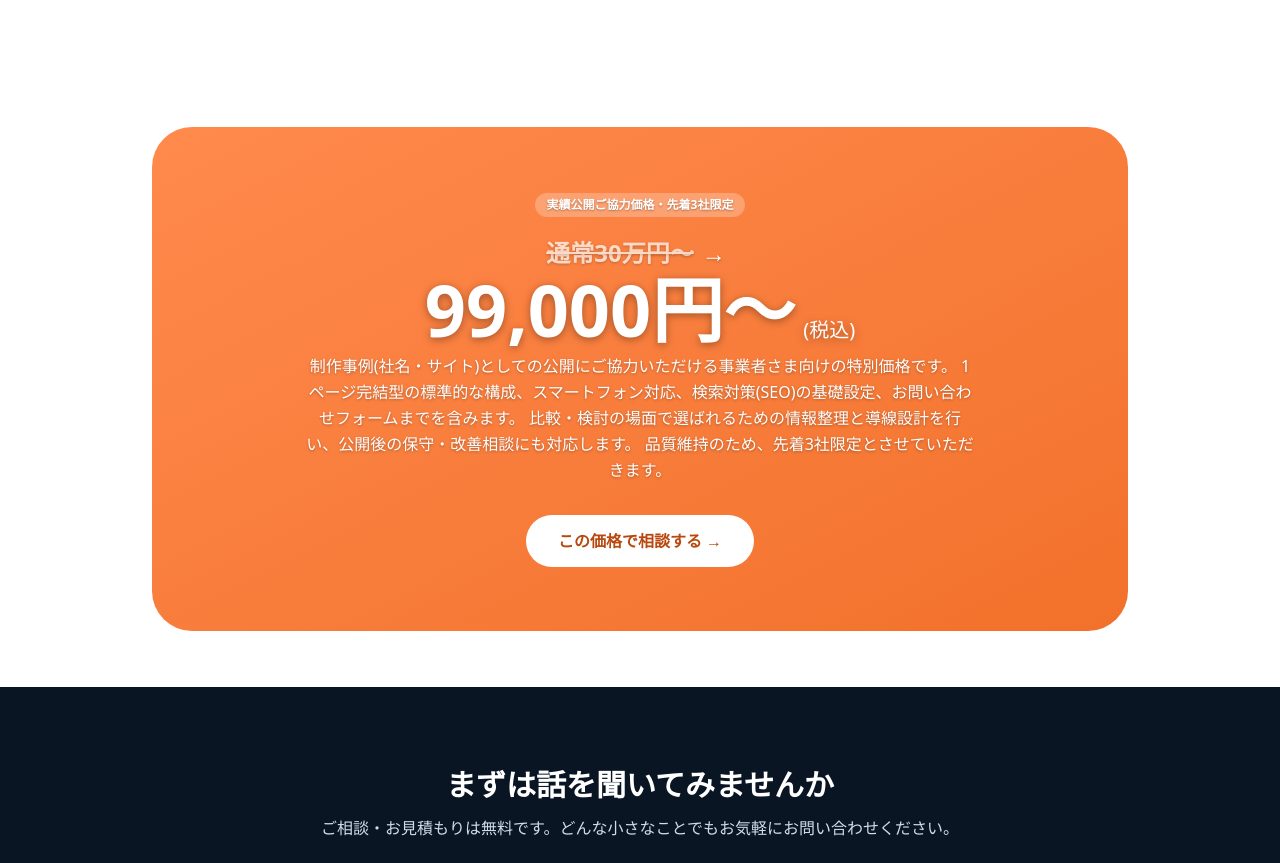
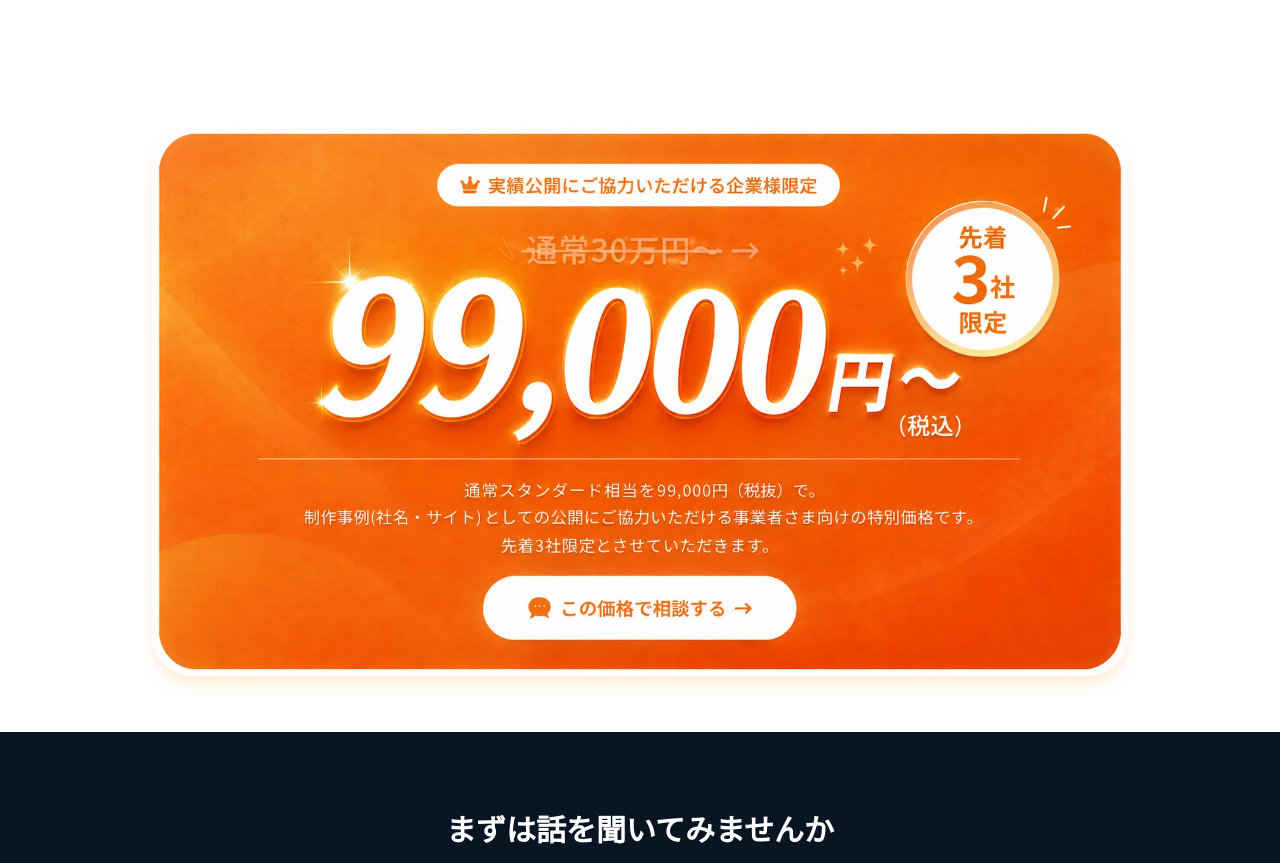
Before and after one commit to t9b85bxt/Koizumi-Web-Studio, a React (Vite) app: page / in a window 1280 px wide. Shown: the part 6340-7203 px from the top of the page. Built offline with nearby package versions, Linux system fonts and the light colour scheme.

Commit message:
Replace campaign banner with custom image linking to contact page

```diff
--- a/src/components/CampaignBanner.tsx
+++ b/src/components/CampaignBanner.tsx
@@ -6,30 +6,22 @@ function CampaignBanner() {
     <section id="campaign" className="scroll-mt-20 bg-white">
       <div className="max-w-5xl mx-auto px-4 sm:px-6 py-10 lg:py-14">
         <Reveal delay={0}>
-          <div className="rounded-[2.5rem] bg-gradient-to-br from-orange-400 to-orange-500 text-white px-6 sm:px-10 py-12 lg:py-16 text-center">
-            <p className="text-xs font-semibold bg-white/25 inline-block rounded-full px-3 py-1 mb-5 [text-shadow:0_1px_2px_rgba(0,0,0,0.3)]">
-              実績公開ご協力価格・先着3社限定
-            </p>
-            <p className="text-lg sm:text-2xl font-semibold mb-1 [text-shadow:0_1px_3px_rgba(0,0,0,0.3)]">
-              <span className="line-through opacity-70">通常30万円〜</span>
-              <span className="mx-2">→</span>
-            </p>
-            <p className="text-5xl sm:text-7xl font-bold mb-2 [text-shadow:0_2px_8px_rgba(0,0,0,0.35)]">
-              99,000円〜<span className="text-lg sm:text-xl font-normal ml-2">(税込)</span>
-            </p>
-            <p className="text-sm sm:text-base leading-relaxed max-w-2xl mx-auto mb-8 [text-shadow:0_1px_3px_rgba(0,0,0,0.3)]">
-              制作事例(社名・サイト)としての公開にご協力いただける事業者さま向けの特別価格です。
-              1ページ完結型の標準的な構成、スマートフォン対応、検索対策(SEO)の基礎設定、お問い合わせフォームまでを含みます。
-              比較・検討の場面で選ばれるための情報整理と導線設計を行い、公開後の保守・改善相談にも対応します。
-              品質維持のため、先着3社限定とさせていただきます。
-            </p>
-            <Link
-              to="/contact"
-              className="inline-block rounded-full bg-white text-orange-600 font-semibold px-8 py-3.5 transition hover:bg-navy-50 hover:scale-105 active:scale-95"
-            >
-              この価格で相談する →
-            </Link>
-          </div>
+          <Link
+            to="/contact"
+            className="block rounded-[2.5rem] overflow-hidden shadow-lg shadow-orange-100 transition hover:scale-[1.01] active:scale-[0.99]"
+          >
+            <picture>
+              <source srcSet="/campaign-banner.webp" type="image/webp" />
+              <img
+                src="/campaign-banner.jpg"
+                alt="実績公開にご協力いただける企業様限定。通常30万円〜のところ99,000円〜(税込)、先着3社限定。この価格で相談する。"
+                width={1600}
+                height={900}
+                loading="lazy"
+                className="w-full h-auto"
+              />
+            </picture>
+          </Link>
         </Reveal>
       </div>
     </section>
```
Also changed, not shown: public/campaign-banner.jpg (added), public/campaign-banner.webp (added).
